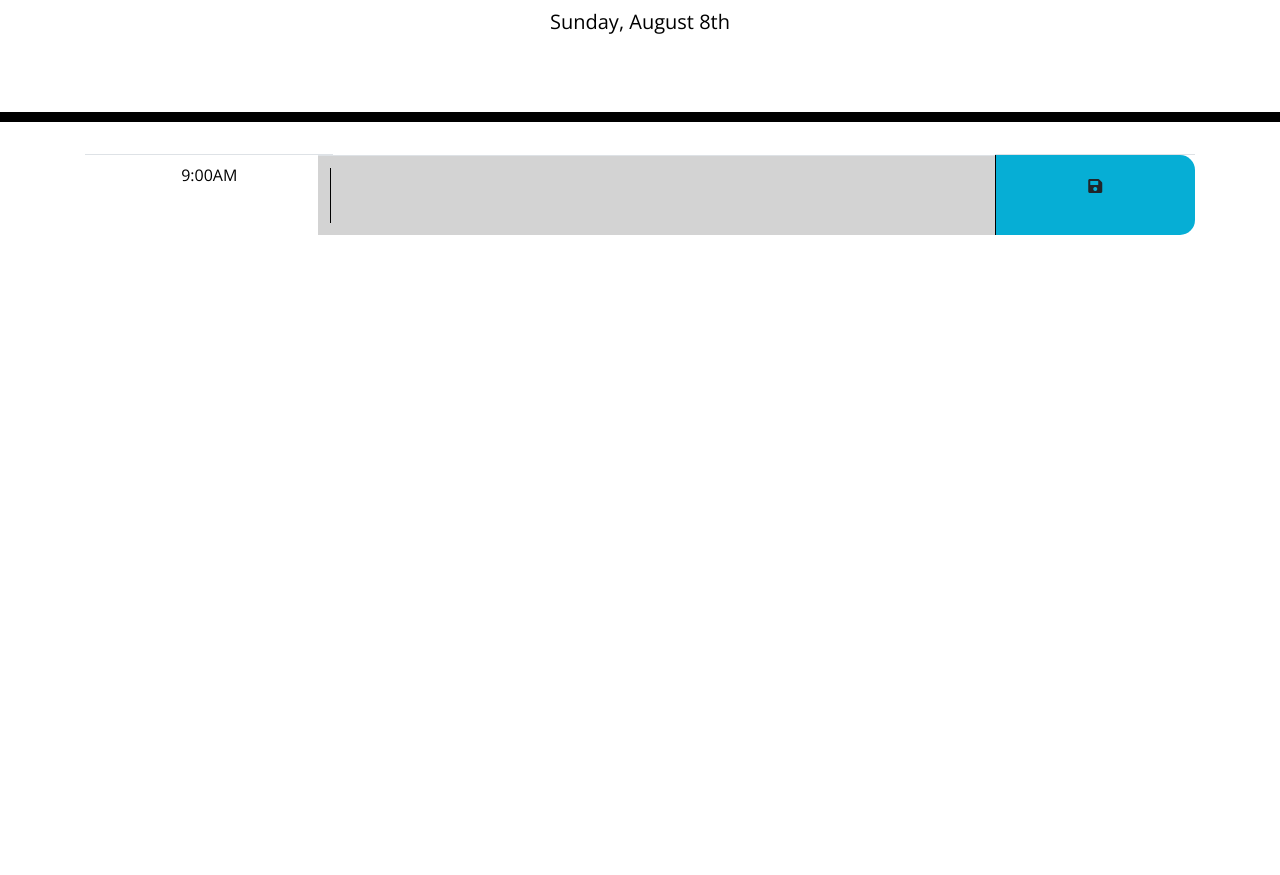
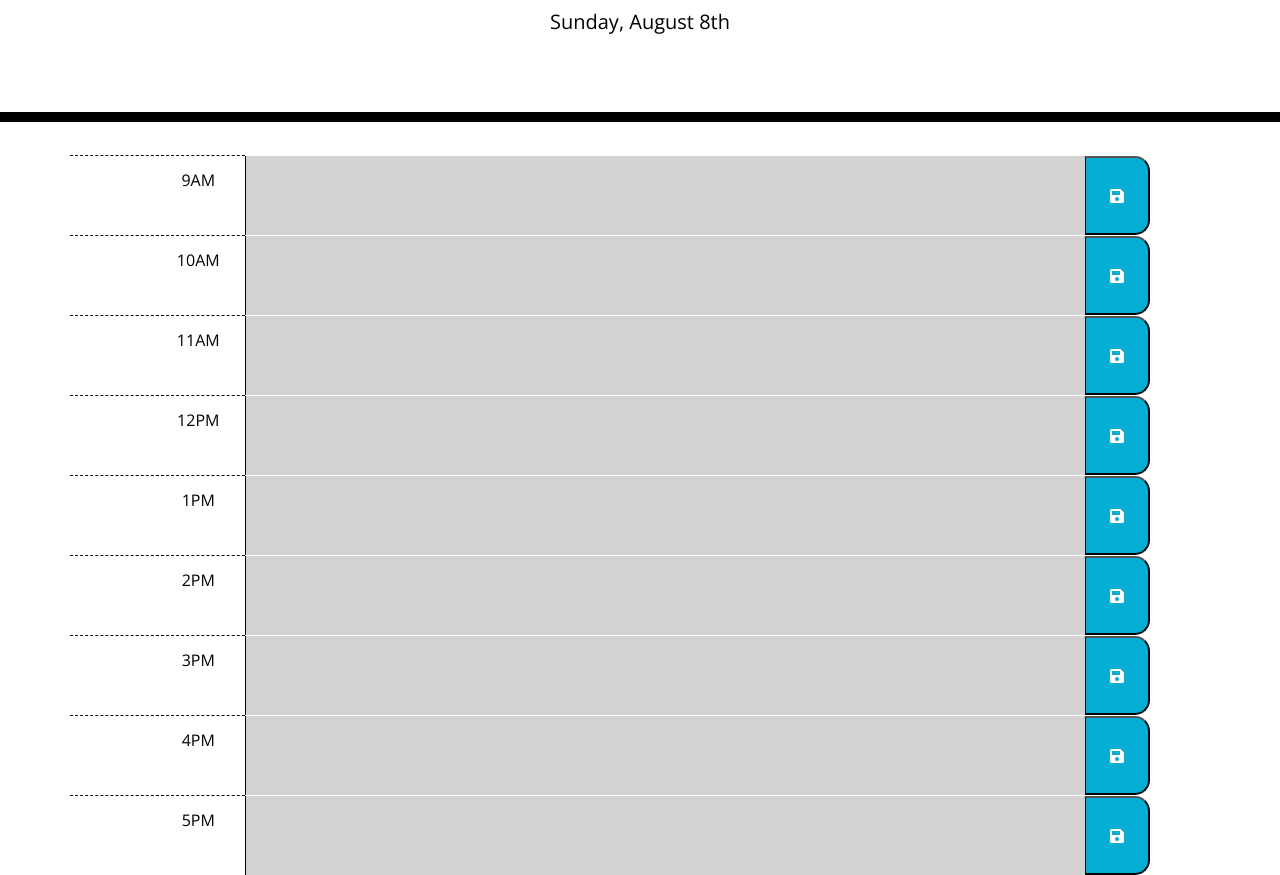
Before and after one commit to veggiepilot/work-day-scheduler, a plain HTML site: page index.html in a window 1280 px wide. Shown: the part 182-1057 px from the top of the page. Before the commit the page ends 800 px from the top, so only its background shows below. Drawn offline with nearby package versions, Linux system fonts and the light colour scheme.

Commit message:
refactored timeblocks

```diff
--- a/index.html
+++ b/index.html
@@ -30,15 +30,106 @@
     </header>
     <div class="container">
       <!-- Timeblocks go here -->
-      <table class="table time-block">
-        <tbody>
-            <tr>
-                <td class="hour">9:00AM</td>
-                <td class="past description row"><textarea></textarea></td>
-                <td class="saveBtn"><button class="btn"><i class="fa fa-save"></i></button></td>
-            </tr>
-        </tbody>
-      </table>
+        <div class="row time-block">
+            <div class="col-md-2 hour">
+                9AM
+            </div>
+            <div class="col-md-9 description row past" id="textarea">
+                <textarea></textarea>
+            </div>
+            <div class="col-md-1 row">
+                <button class=" saveBtn"><i class="fas fa-save"></i></button>
+            </div>
+        </div>
+        <div class="row time-block">
+            <div class="col-md-2 hour">
+                10AM
+            </div>
+            <div class="col-md-9 description row past" id="textarea">
+                <textarea></textarea>
+            </div>
+            <div class="col-md-1 row">
+                <button class=" saveBtn"><i class="fas fa-save"></i></button>
+            </div>
+        </div>
+        <div class="row time-block">
+            <div class="col-md-2 hour">
+                11AM
+            </div>
+            <div class="col-md-9 description row past" id="textarea">
+                <textarea></textarea>
+            </div>
+            <div class="col-md-1 row">
+                <button class=" saveBtn"><i class="fas fa-save"></i></button>
+            </div>
+        </div>
+        <div class="row time-block">
+            <div class="col-md-2 hour">
+                12PM
+            </div>
+            <div class="col-md-9 description row past" id="textarea">
+                <textarea></textarea>
+            </div>
+            <div class="col-md-1 row">
+                <button class=" saveBtn"><i class="fas fa-save"></i></button>
+            </div>
+        </div>
+        <div class="row time-block">
+            <div class="col-md-2 hour">
+                1PM
+            </div>
+            <div class="col-md-9 description row past" id="textarea">
+                <textarea></textarea>
+            </div>
+            <div class="col-md-1 row">
+                <button class=" saveBtn"><i class="fas fa-save"></i></button>
+            </div>
+        </div>
+        <div class="row time-block">
+            <div class="col-md-2 hour">
+                2PM
+            </div>
+            <div class="col-md-9 description row past" id="textarea">
+                <textarea></textarea>
+            </div>
+            <div class="col-md-1 row">
+                <button class=" saveBtn"><i class="fas fa-save"></i></button>
+            </div>
+        </div>
+        <div class="row time-block">
+            <div class="col-md-2 hour">
+                3PM
+            </div>
+            <div class="col-md-9 description row past" id="textarea">
+                <textarea></textarea>
+            </div>
+            <div class="col-md-1 row">
+                <button class=" saveBtn"><i class="fas fa-save"></i></button>
+            </div>
+        </div>
+        <div class="row time-block">
+            <div class="col-md-2 hour">
+                4PM
+            </div>
+            <div class="col-md-9 description row past" id="textarea">
+                <textarea></textarea>
+            </div>
+            <div class="col-md-1 row">
+                <button class=" saveBtn"><i class="fas fa-save"></i></button>
+            </div>
+        </div>
+        <div class="row time-block">
+            <div class="col-md-2 hour">
+                5PM
+            </div>
+            <div class="col-md-9 description row past" id="textarea">
+                <textarea></textarea>
+            </div>
+            <div class="col-md-1 row">
+                <button class=" saveBtn"><i class="fas fa-save"></i></button>
+            </div>
+        </div>
+
     </div>
 
     <script src="https://cdnjs.cloudflare.com/ajax/libs/jquery/3.2.1/jquery.min.js"></script>
--- a/style.css
+++ b/style.css
@@ -12,6 +12,10 @@ body {
     border-left: 1px solid black;
     padding: 10px;
     min-width: 100%;
+  }
+
+  #textarea {
+    padding-left: 0;
   }
 
   .jumbotron {
@@ -64,9 +68,11 @@ body {
     border-bottom-right-radius: 15px;
     background-color: #06aed5;
     color: white;
+    width: 100%;
   }
 
   .saveBtn i:hover {
     font-size: 20px;
     transition: all 0.3s ease-in-out;
+    color: black;
   }
```
